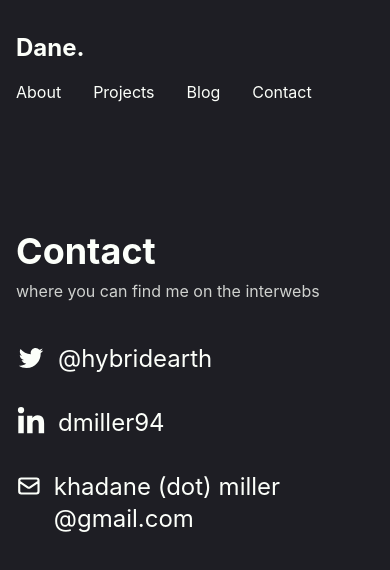
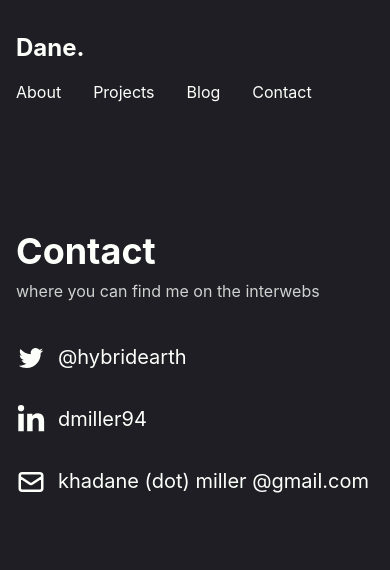
Before and after one commit to nulfrost/danethe.dev, a Next.js app: page /contact in a window 390 px wide. Shown: the top 570 px of the page. Built offline with nearby package versions, Linux system fonts and the light colour scheme.

Commit message:
fix responsiveness

```diff
--- a/pages/articles/[slug].tsx
+++ b/pages/articles/[slug].tsx
@@ -167,7 +167,7 @@ export default function Article({ article }) {
               <section>
                 <ReactMarkdown
                   children={article?.content}
-                  className="prose prose-xl max-w-none !text-skin-base"
+                  className="prose prose-sm lg:prose-xl max-w-none !text-skin-base"
                   plugins={[a11yEmoji]}
                   renderers={renderers}
                 />
--- a/pages/contact.tsx
+++ b/pages/contact.tsx
@@ -14,16 +14,16 @@ export default function Contact() {
             where you can find me on the interwebs
           </p>
         </div>
-        <div className="space-y-8">
-          <div className="flex items-start space-x-3 text-2xl">
+        <div className="space-y-8 text-xl lg:text-2xl">
+          <div className="flex items-start space-x-3">
             <AiOutlineTwitter className="text-3xl" />
             <span>@hybridearth</span>
           </div>
-          <div className="flex items-start space-x-3 text-2xl">
+          <div className="flex items-start space-x-3">
             <FaLinkedinIn className="text-3xl" />
             <span>dmiller94</span>
           </div>
-          <div className="flex items-start space-x-3 text-2xl">
+          <div className="flex items-start space-x-3">
             <HiOutlineMail className="text-3xl" />
             <span>khadane (dot) miller @gmail.com</span>
           </div>
```
